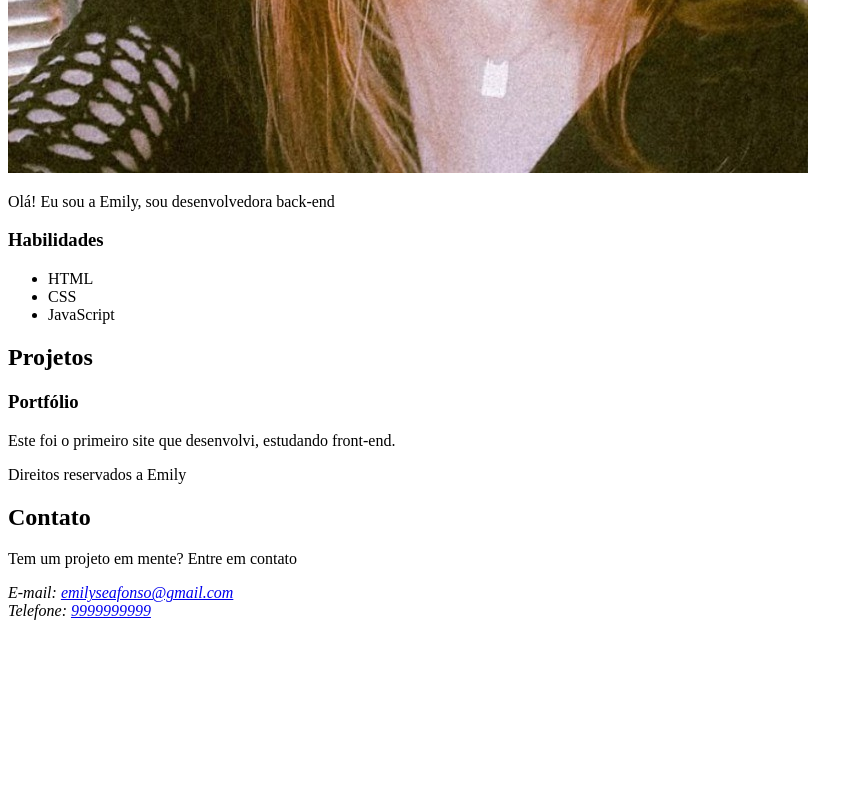
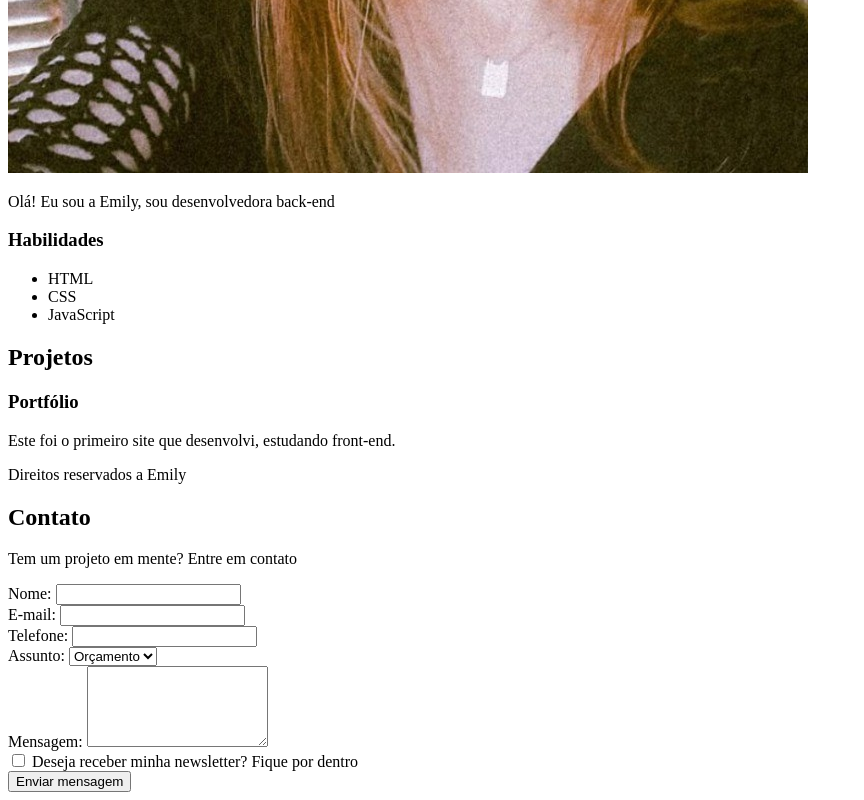
Before and after one commit to EmilySouza22/carreiraTech_Desenvolvimento_Software, a plain HTML site: page Front-end/index.html in a window 1280 px wide. Shown: the part 846-1646 px from the top of the page, without its empty margins (0-864 px from the left). Before the commit the page ends 1474 px from the top, so only its background shows below. Drawn offline with Linux system fonts and the light colour scheme.

Commit message:
Aula 4 - Formulários e entradas de dados

```diff
--- a/Front-end/index.html
+++ b/Front-end/index.html
@@ -58,10 +58,33 @@
 
             <p>Tem um projeto em mente? Entre em contato</p>
 
-            <address>
-                E-mail: <a href="mailto:emilyseafonso@gmail.com">emilyseafonso@gmail.com</a> <br>
-                Telefone: <a href="tel:+9999999999">9999999999</a>
-            </address>
+            <form action="">
+
+                <label for="nome">Nome: </label>
+                <input type="text" id="name" name="nome" required> <br>
+
+                <label for="email">E-mail: </label>
+                <input type="email" id="email" name="email" required> <br>
+
+                <label for="telefone">Telefone: </label>
+                <input type="tel" id="telefone" name="telefone"> <br>
+
+                <label for="assunto">Assunto: </label>
+                <select name="assunto" id="assunto">
+                    <option value="orcamento">Orçamento</option>
+                    <option value="duvida">Dúvida</option>
+                    <option value="outro">Outro</option>
+                </select> <br>
+
+                <label for="mensagem">Mensagem: </label>
+                <textarea name="mensagem" id="mensagem" cols="20" rows="5" required></textarea> <br>
+
+                <input type="checkbox" id="inscricao" name="inscricao">
+                <label for="inscricao">Deseja receber minha newsletter? Fique por dentro</label> <br>
+
+                <input type="submit" value="Enviar mensagem">
+
+            </form>
         </section>
     </footer>
 </body>
```
